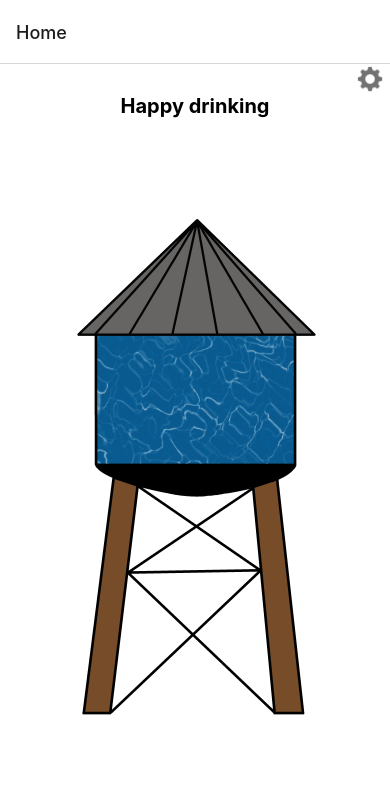
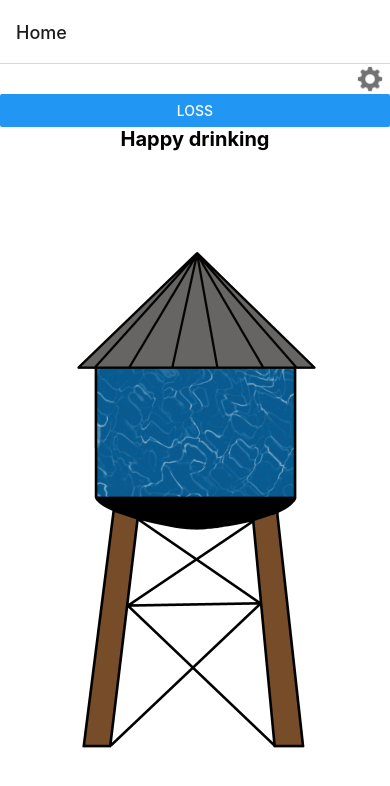
Before and after one commit to Noorquacker/WaterTower, a React Native app in the folder WaterTower/: screen /Home in a window 390 px wide. Shown: the top 786 px of the page. Built offline with nearby package versions, Linux system fonts and the light colour scheme.

Commit message:
Lose Screen

```diff
--- a/WaterTower/App.js
+++ b/WaterTower/App.js
@@ -2,6 +2,7 @@ import { NavigationContainer } from '@react-navigation/native';
 import { createStackNavigator } from '@react-navigation/stack';
 import { GestureHandlerRootView } from "react-native-gesture-handler";
 import { WaterView } from './WaterView.js';
+import { LoseScreen } from './LoseScreen.js';
 import Settings, { SettingsView } from './SettingsView.js';
 
 
@@ -13,6 +14,7 @@ function MyStack() {
 	<Stack.Navigator>
 		<Stack.Screen name="Home" component={WaterView} />
 		<Stack.Screen name="Settings" component={SettingsView} />
+		<Stack.Screen name="Goal Not Met, Sadly" component={LoseScreen} />
 	</Stack.Navigator>
 	);
 }
--- /dev/null
+++ b/WaterTower/LoseScreen.js
@@ -0,0 +1,34 @@
+import React,{useState} from 'react';
+import {Text, View,ScrollView, StyleSheet, TextInput, ImageBackground, Button } from 'react-native';
+import { SafeAreaView } from 'react-native-safe-area-context';
+import NumericInput from 'react-native-numeric-input'
+import { Component } from 'react/cjs/react.production.min';
+
+export const LoseScreen  = () => {
+	return (
+		<View style={styles.container}>
+      <ImageBackground style={styles.LossImage} source={require('./assets/Night.png')}>
+        <Text style={styles.lossText}>Better Luck Next Time!</Text>
+      </ImageBackground>
+    </View>
+	);
+};
+
+const styles = StyleSheet.create({
+	container: {
+    flex: 1
+  },
+  LossImage: {
+    position: 'absolute',
+    height: '100%',
+    width: '100%'
+  },
+  lossText: {
+    fontSize: 45,
+    textAlign: 'center',
+    marginTop: 300,
+    marginLeft: 88,
+    marginRight: 75,
+    fontWeight: 'bold'
+  }
+});
--- a/WaterTower/WaterView.js
+++ b/WaterTower/WaterView.js
@@ -1,5 +1,5 @@
 import { StatusBar } from 'expo-status-bar';
-import { StyleSheet, Text, View, Pressable, Image } from 'react-native';
+import { StyleSheet, Text, View, Pressable, Image, Button } from 'react-native';
 import React from 'react';
 
 
@@ -16,6 +16,11 @@ export const WaterView = ({navigation}) => {
 		}} style={styles.settingsIcon}>
 			<Image style={styles.settingsIcon} source={require('./assets/settings.png')} />
 		</Pressable>
+
+		<Button title = "Loss" onPress={() => {
+			navigation.navigate('Goal Not Met, Sadly');
+		}}>
+		</Button>
 
 		<View style={styles.wText}>
 			<Text style={styles.wText}>Happy drinking</Text>
```
Also changed, not shown: WaterTower/assets/Night.png (added), 1 other file (tests, documents, lock files or other folders).
